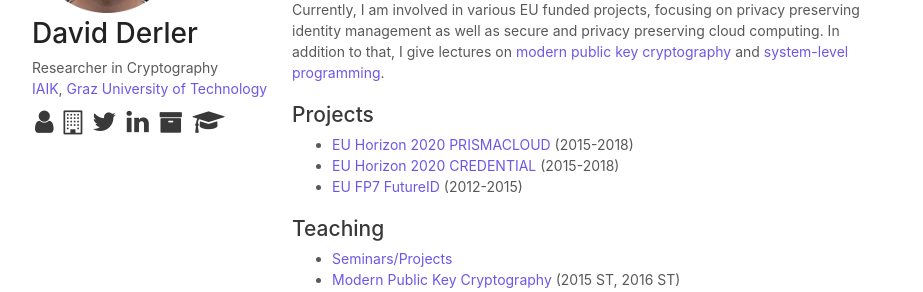
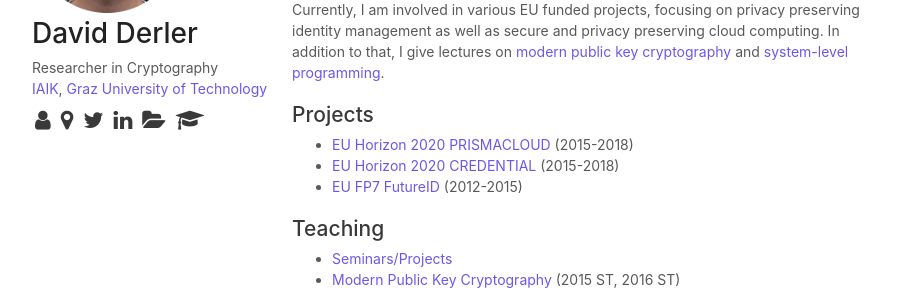
Before and after one commit to derlerd/derlerd.github.io, a Jekyll site: the page built from index.html, in a window 1280 px wide. Shown: the part 195-487 px from the top of the page, without its empty margins (178-1101 px from the left). Built offline with Jekyll 4.4.1, drawn with Linux system fonts in a browser that asks for light colours.

Commit message:
fine-tune symbols

```diff
--- a/_includes/header.html
+++ b/_includes/header.html
@@ -4,11 +4,11 @@
   <p class="occup">{{site.authoroccup}}</p>
   <p class="affil"><a href="{{site.insturl}}">{{site.inst}}</a>, <a href="{{site.uniurl}}">{{site.uni}}</a></p>
   <ul class="extlinks">
-    <li><a href="{{site.vcard}}" target="_blank"><i class="fa fa-user" style="font-size:26px;"></i></a></li>
-    <li><a href="{{site.office}}" target="_blank"><i class="fa fa-building-o" style="font-size:24px;"></i></a></li>
-    <li><a href="https://twitter.com/{{site.twitter}}" target="_blank"><i class="fa fa-twitter" style="font-size:26px;"></i></a></li>
-    <li><a href="http://www.linkedin.com/in/{{site.linkedin}}" target="_blank"><i class="fa fa-linkedin" style="font-size:26px;"></i></a></li>
-    <li><a href="http://dblp.uni-trier.de/pers/{{site.dblp}}" target="_blank"><i class="fa fa-archive" style="font-size:24px;"></i></a></li>
-    <li><a href="https://scholar.google.com/citations?user={{site.scholar}}&hl=en" target="_blank"><i class="fa fa-graduation-cap" style="font-size:25px;"></i></a></li>
+    <li><a href="{{site.vcard}}" target="_blank"><i class="fa fa-user"></i></a></li>
+    <li><a href="{{site.office}}" target="_blank"><i class="fa fa-map-marker"></i></a></li>
+    <li><a href="https://twitter.com/{{site.twitter}}" target="_blank"><i class="fa fa-twitter"></i></a></li>
+    <li><a href="http://www.linkedin.com/in/{{site.linkedin}}" target="_blank"><i class="fa fa-linkedin"></i></a></li>
+    <li><a href="http://dblp.uni-trier.de/pers/{{site.dblp}}" target="_blank"><i class="fa fa-folder-open"></i></a></li>
+    <li><a href="https://scholar.google.com/citations?user={{site.scholar}}&hl=en" target="_blank"><i class="fa fa-graduation-cap"></i></a></li>
   </ul>
 </header>
--- a/css/styles.css
+++ b/css/styles.css
@@ -149,6 +149,10 @@ header li {
   padding: 3px 3px;
 }
 
+li a i.fa {
+    font-size: 22px;
+}
+
 .remark {
   font-size:10px;
   margin: 0 0 0px;
```
